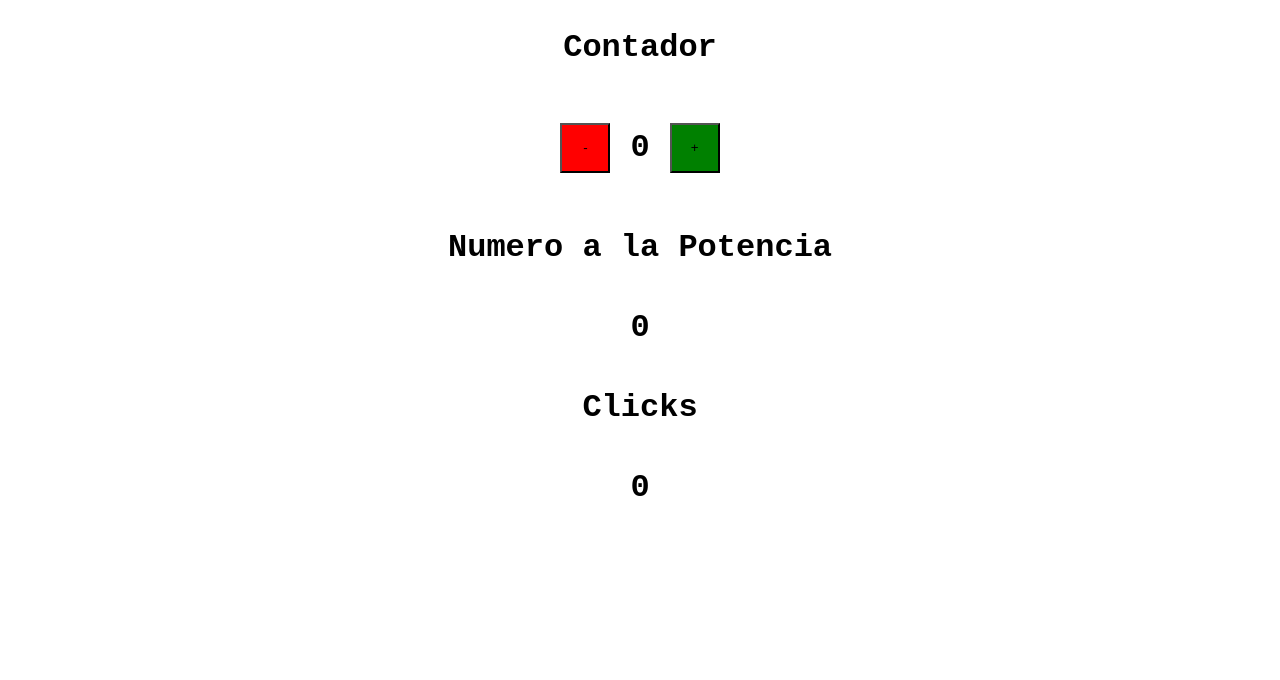
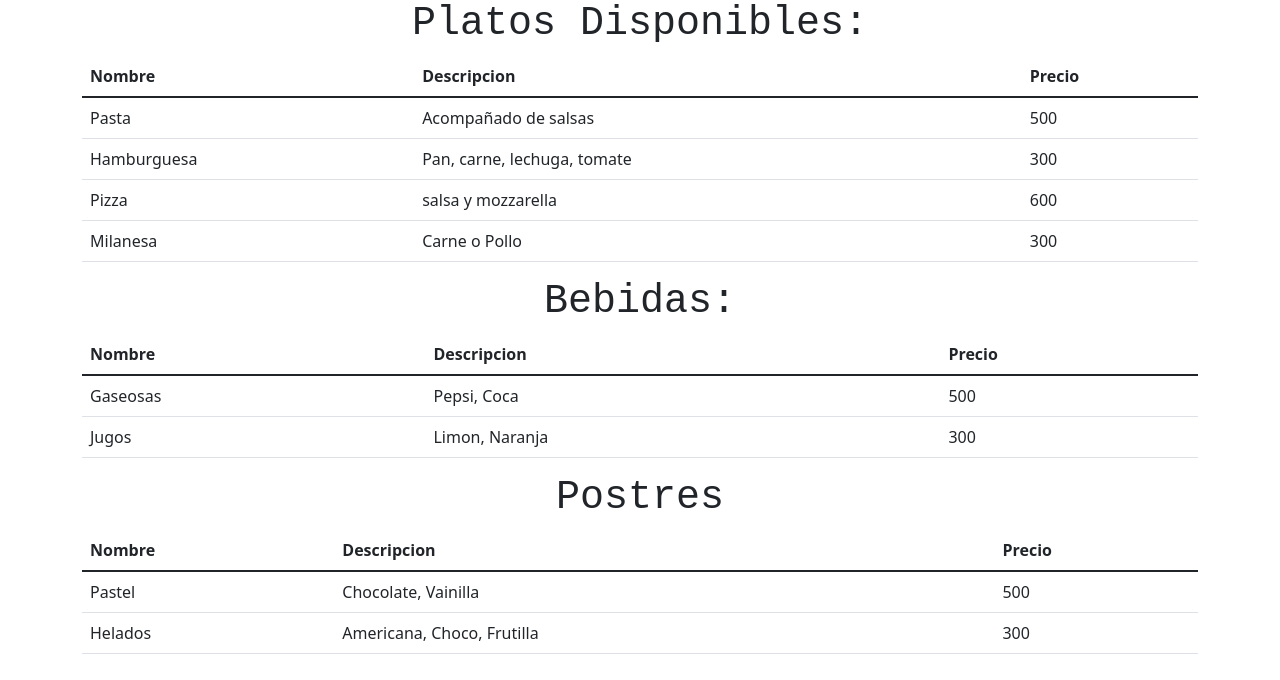
Before and after one commit to alejandromoises02/VueDesafios, a plain HTML site: page index.html in a window 1280 px wide. Drawn offline with nearby package versions, Linux system fonts and the light colour scheme.

Commit message:
Desafio clase 4

```diff
--- a/css/styles.css
+++ b/css/styles.css
@@ -1,3 +1,8 @@
+*{
+  margin:0;
+  padding:0;
+}
+
 #app {
     display: flex;
     flex-direction: column;
--- a/index.html
+++ b/index.html
@@ -7,21 +7,24 @@
     <title>Document</title>
     <script src="https://cdn.jsdelivr.net/npm/vue@2/dist/vue.js"></script>
     <script defer src="js/app.js"></script>
+    <link href="https://cdn.jsdelivr.net/npm/bootstrap@5.1.3/dist/css/bootstrap.min.css" rel="stylesheet" integrity="sha384-1BmE4kWBq78iYhFldvKuhfTAU6auU8tT94WrHftjDbrCEXSU1oBoqyl2QvZ6jIW3" crossorigin="anonymous">
+    <script src="https://cdn.jsdelivr.net/npm/bootstrap@5.1.3/dist/js/bootstrap.bundle.min.js" integrity="sha384-ka7Sk0Gln4gmtz2MlQnikT1wXgYsOg+OMhuP+IlRH9sENBO0LRn5q+8nbTov4+1p" crossorigin="anonymous"></script>
     <link rel="stylesheet" href="css/styles.css" />
   </head>
   <body>
-    <div id="app">
-      <h1>Contador</h1>
-      <div id="count">
-        <button class="subtract" v-on:click="subtract()">-</button>
-        <h1>{{number}}</h1>
-        <button class="add" v-on:click="add()">+</button>
-      </div>
-
-      <h1>Numero a la Potencia</h1>
-      <h1>{{powerCount}}</h1>
-      <h1>Clicks</h1>
-      <h1>{{clicks}}</h1>
+    <div id="app" class="container">
+      <h1>Platos Disponibles:</h1>
+      <descripciones
+        :comidas="comidas"
+      /></descripciones>
+      <h1>Bebidas:</h1>
+      <descripciones
+        :comidas="bebidas"
+      ></descripciones>
+      <h1>Postres</h1>
+      <descripciones
+        :comidas="postres"
+      ></descripciones>
     </div>
   </body>
 </html>
--- a/js/app.js
+++ b/js/app.js
@@ -1,23 +1,54 @@
+Vue.component("descripciones", {
+  props: {
+    comidas: Array
+  },
+  template: `<table class="table">
+    <thead>
+      <tr>
+        <th scope="col">Nombre</th>
+        <th scope="col">Descripcion</th>
+        <th scope="col">Precio</th>
+      </tr>
+    </thead>
+    <tbody>
+      <tr v-for="comida in comidas" :key="comida.id" >
+          <td>{{comida.name}}</td>
+          <td>{{comida.description}}</td>
+          <td>{{comida.price}}</td>
+      </tr>
+    </tbody>
+  </table>`
+});
+
 var app = new Vue({
-    el: "#app",
-    data: {
-        number:0,
-        clicks:0
-    },
-    methods:{
-        subtract(){
-            this.number > 0 && this.number--;
-            this.clicks++;
-        },
+  el: "#app",
+  data: {
+    comidas: [
+      { id: 0, name: "Pasta", description: "Acompañado de salsas", price: 500 },
+      {
+        id: 1,
+        name: "Hamburguesa",
+        description: "Pan, carne, lechuga, tomate",
+        price: 300
+      },
+      { id: 2, name: "Pizza", description: "salsa y mozzarella", price: 600 },
+      { id: 3, name: "Milanesa", description: "Carne o Pollo", price: 300 }
+    ],
+    bebidas: [
+      { id: 4, name: "Gaseosas", description: "Pepsi, Coca", price: 500 },
+      { id: 5, name: "Jugos", description: "Limon, Naranja", price: 300 }
+    ],
+    postres: [
+      { id: 6, name: "Pastel", description: "Chocolate, Vainilla", price: 500 },
+      {
+        id: 7,
+        name: "Helados",
+        description: "Americana, Choco, Frutilla",
+        price: 300
+      }
+    ]
+  },
 
-        add(){
-            this.number++;
-            this.clicks++;
-        },
-    },
-    computed:{
-        powerCount(){
-            return this.number * this.number;
-        }
-    }
-})
+  methods: {},
+  computed: {}
+});
```
